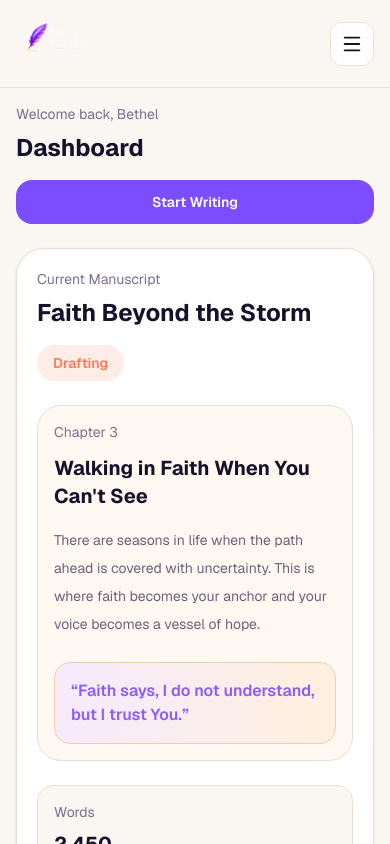
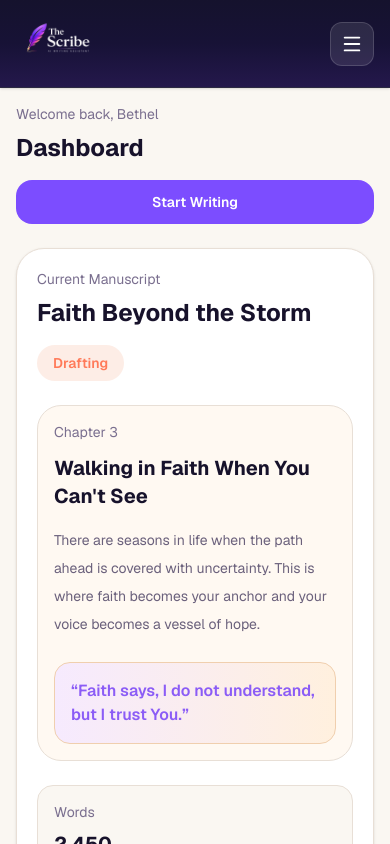
Before and after one commit to BethelHills/the-scribe, a Next.js app: page / in a window 390 px wide. Shown: the top 844 px of the page. Built offline with nearby package versions, Linux system fonts and the light colour scheme.

Commit message:
Match mobile header background to sidebar for clearer logo visibility.
Apply the sidebar purple gradient to the sticky mobile header and restyle the menu button for contrast on dark background.

Co-authored-by: Cursor <cursoragent@cursor.com>

```diff
--- a/src/app/(dashboard)/layout.tsx
+++ b/src/app/(dashboard)/layout.tsx
@@ -15,7 +15,7 @@ export default function DashboardLayout({
           <Sidebar />
 
           <div className="flex min-w-0 flex-1 flex-col">
-            <div className="sticky top-0 z-40 border-b border-card-border bg-background/90 backdrop-blur lg:hidden">
+            <div className="sticky top-0 z-40 border-b border-white/10 bg-gradient-to-b from-[#15122D] via-[#171236] to-[#24184C] text-white shadow-sm lg:hidden">
               <div className="flex items-center gap-2 px-4 py-3">
                 <div className="min-w-0 flex-1">
                   <BrandLogo size="sm" href="/" className="w-full" />
--- a/src/components/layout/MobileMenu.tsx
+++ b/src/components/layout/MobileMenu.tsx
@@ -115,7 +115,7 @@ export default function MobileMenu() {
       <button
         type="button"
         onClick={() => setOpen(true)}
-        className={`flex h-11 min-h-[44px] w-11 min-w-[44px] items-center justify-center rounded-xl border border-card-border bg-card text-foreground lg:hidden ${buttonInteractions} hover:bg-surface-muted`}
+        className={`flex h-11 min-h-[44px] w-11 min-w-[44px] items-center justify-center rounded-xl border border-white/15 bg-white/10 text-white lg:hidden ${buttonInteractions} hover:bg-white/15`}
         aria-label="Open menu"
         aria-expanded={open}
       >
```
